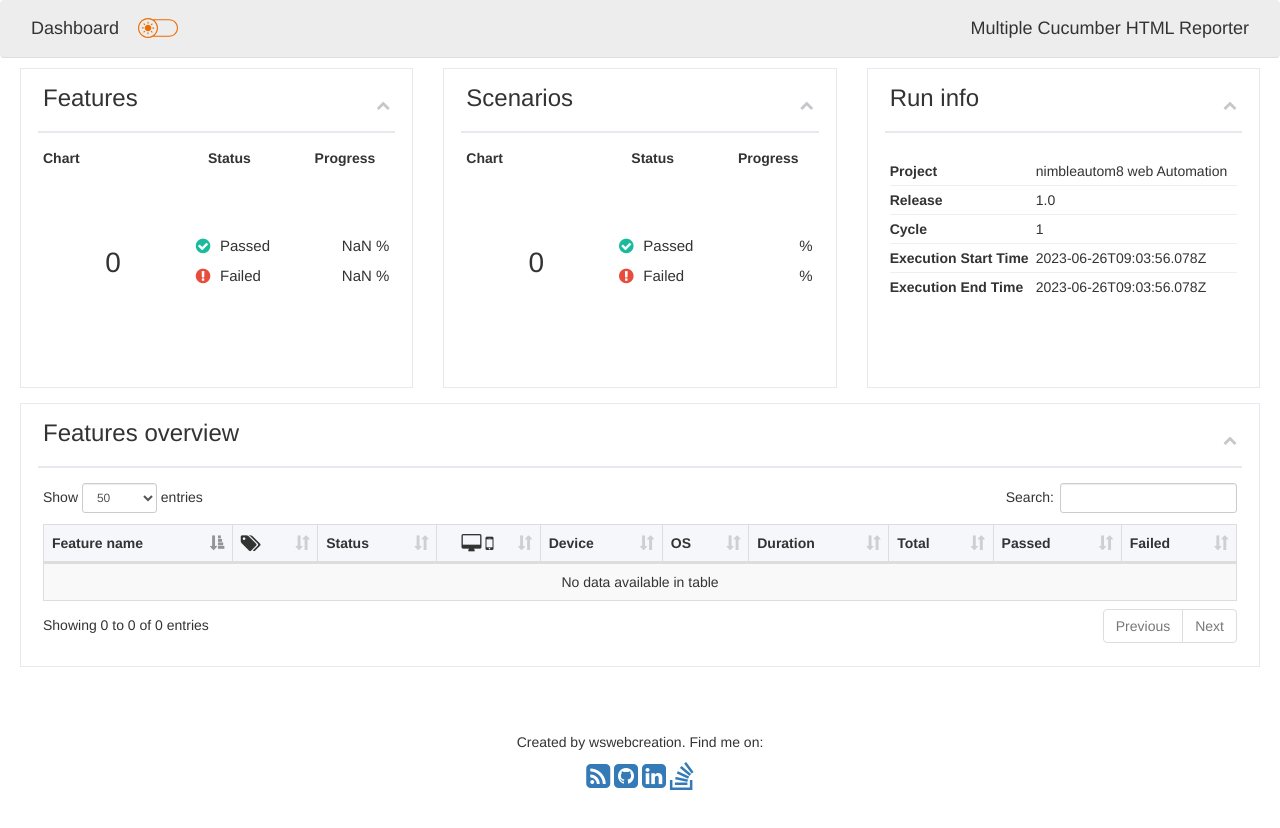
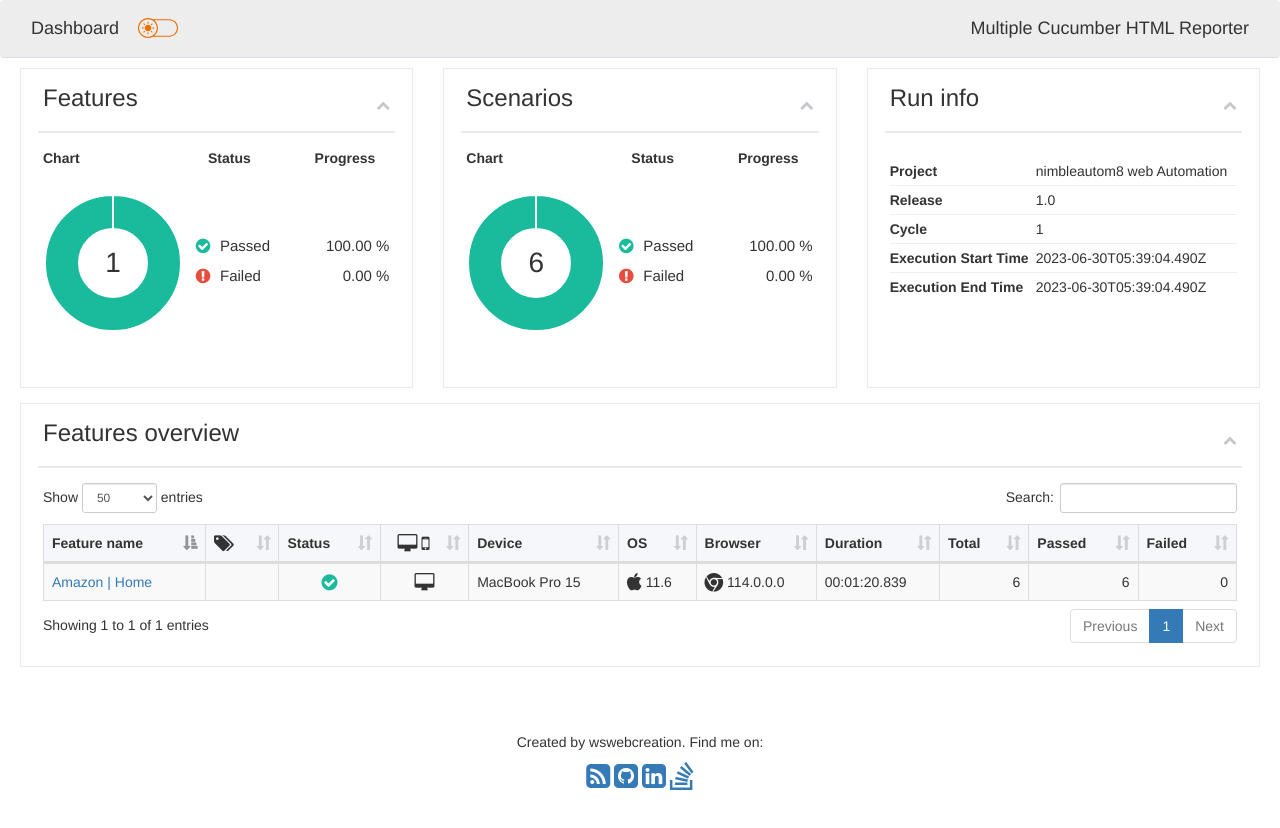
Before and after one commit to pvrasheed13/Rasheed_PV_AMP, a website with bundled scripts: page testResults/index.html in a window 1280 px wide. Built offline with nearby package versions, Linux system fonts and the light colour scheme.

Commit message:
updated locators

```diff
--- a/page-objects/homepage.locators.js
+++ b/page-objects/homepage.locators.js
@@ -4,7 +4,7 @@ module.exports = {
   all_CTA: '//*[@id="nav-hamburger-menu"]/i',
   Fashion: '#hmenu-content > ul:nth-child(1) > li:nth-child(17) > a',
   Shirts: "//a[normalize-space()='Shirts']",
-  HoverProd: "(//div[@class='a-section octopus-pc-item-hue-shield octopus-pc-item-image-background-v3'])[3]",
+  HoverProd: "(//div[@class='a-section octopus-pc-item-hue-shield octopus-pc-item-image-background-v3'])[4]",
   QuickLook: "//li[@class='octopus-pc-item octopus-pc-item-v3 octopus-pc-item-last']//input[@type='submit']",
   SeeProdDetails: "//div[@id='a-popover-content-1']//a[@class='a-button-text'][normalize-space()='See product details']",
   SelectSize: '//*[@id="native_dropdown_selected_size_name"]',
--- a/testResults/index.html
+++ b/testResults/index.html
@@ -753,7 +753,7 @@ input#darkCheck:checked ~ label>svg#moon {
         <tr>
             <td class="chart">
                 <canvas id="feature-chart"></canvas>
-                <div class="total">0</div>
+                <div class="total">1</div>
             </td>
             <td>
                 <table class="tile_info">
@@ -764,7 +764,7 @@ input#darkCheck:checked ~ label>svg#moon {
                                 Passed
                             </p>
                         </td>
-                        <td class="percentage">NaN %</td>
+                        <td class="percentage">100.00 %</td>
                     </tr>
                     <tr>
                         <td>
@@ -773,7 +773,7 @@ input#darkCheck:checked ~ label>svg#moon {
                                 Failed
                             </p>
                         </td>
-                        <td class="percentage">NaN %</td>
+                        <td class="percentage">0.00 %</td>
                     </tr>
 
 
@@ -820,7 +820,7 @@ input#darkCheck:checked ~ label>svg#moon {
         <tr>
             <td class="chart">
                 <canvas id="scenario-chart"></canvas>
-                <div class="total">0</div>
+                <div class="total">6</div>
             </td>
             <td>
                 <table class="tile_info">
@@ -831,7 +831,7 @@ input#darkCheck:checked ~ label>svg#moon {
                                 Passed
                             </p>
                         </td>
-                        <td class="percentage"> %</td>
+                        <td class="percentage">100.00 %</td>
                     </tr>
                     <tr>
                         <td>
@@ -840,7 +840,7 @@ input#darkCheck:checked ~ label>svg#moon {
                                 Failed
                             </p>
                         </td>
-                        <td class="percentage"> %</td>
+                        <td class="percentage">0.00 %</td>
 
 
                     </tr>
@@ -893,12 +893,12 @@ input#darkCheck:checked ~ label>svg#moon {
 
                 <tr>
                     <td class="meta-data-title">Execution Start Time</td>
-                    <td class="meta-data-data">2023-06-26T09:03:56.078Z</td>
+                    <td class="meta-data-data">2023-06-30T05:39:04.490Z</td>
                 </tr>
 
                 <tr>
                     <td class="meta-data-title">Execution End Time</td>
-                    <td class="meta-data-data">2023-06-26T09:03:56.078Z</td>
+                    <td class="meta-data-data">2023-06-30T05:39:04.490Z</td>
                 </tr>
 
 
@@ -945,6 +945,8 @@ input#darkCheck:checked ~ label>svg#moon {
                             <th>OS</th>
 
 
+                            <th>Browser</th>
+
 
 
 
@@ -961,6 +963,99 @@ input#darkCheck:checked ~ label>svg#moon {
                     </thead>
 
                     <tbody>
+
+                    <tr>
+                        <td>
+                            <a href="features/1baa8f98-0202-4a2f-82d1-1da33c32e8da-amazon---home.html">Amazon | Home</a>
+                        </td>
+                        <td class="text-center">
+
+
+
+
+
+
+
+
+
+
+
+
+
+
+
+
+
+
+                        </td>
+                        <td class="text-center">
+
+
+
+
+
+
+                            <i class="fa fa-check-circle passed-color fa-lg" data-toggle="tooltip" data-placement="top" title="Passed">
+                                <span>check-circle passed-color</span>
+                            </i>
+                        </td>
+
+                            <td class="text-center">
+
+
+
+
+
+
+                                <i class="fa fa-desktop fa-lg" data-toggle="tooltip" data-placement="top" title="Desktop">
+                                    <span>desktop</span>
+                                </i>
+                            </td>
+                            <td>
+
+
+
+
+                                MacBook Pro 15
+                            </td>
+                            <td>
+
+
+
+
+                                <i class="fa fa-apple fa-lg"><span>apple</span></i>
+                                11.6
+                            </td>
+
+
+                            <td>
+
+
+
+
+
+
+                                <i class="fa fa-chrome fa-lg">
+                                    <span>chrome</span></i>
+                                114.0.0.0
+
+
+
+                            </td>
+
+
+
+
+                        <td>00:01:20.839</td>
+
+                        <td class="text-right ">6</td>
+                        <td class="text-right ">6</td>
+                        <td class="text-right none">0</td>
+
+
+
+
+                    </tr>
 
                     </tbody>
 
@@ -1028,7 +1123,7 @@ input#darkCheck:checked ~ label>svg#moon {
                         ],
                         datasets: [{
                             data: [
-                                0,
+                                1,
                                 0,
                                 0,
                                 0,
@@ -1067,7 +1162,7 @@ input#darkCheck:checked ~ label>svg#moon {
                         ],
                         datasets: [{
                             data: [
-                                0,
+                                6,
                                 0,
                                 0,
                                 0,
```
Also changed, not shown: 2 other files.
